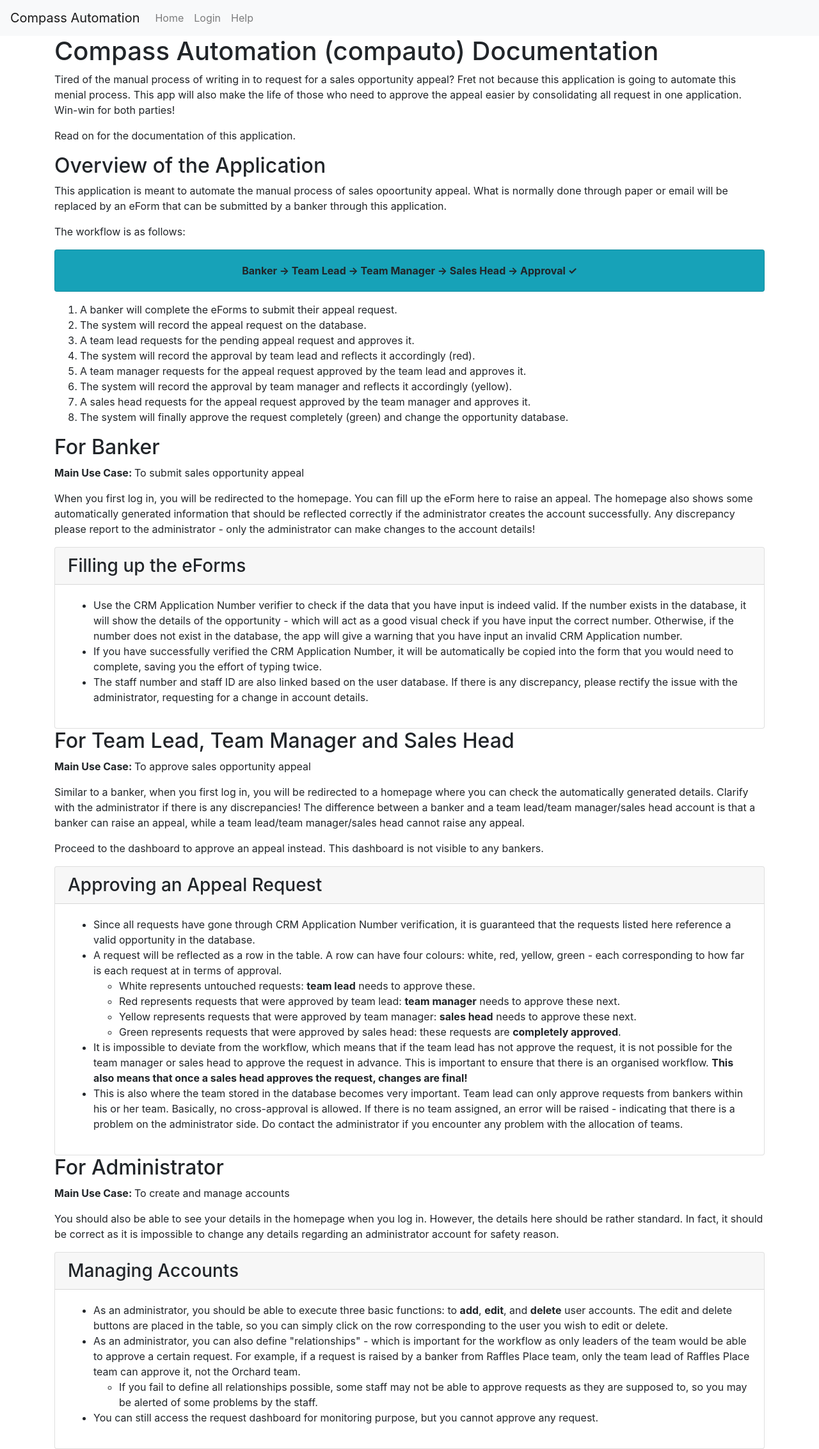
After one commit to wfxronald/compauto, a Flask app: page /help in a window 1280 px wide. The commit adds this page. Shown: the whole page at 64% size. Run offline with Flask 2, Linux system fonts and the light colour scheme; some libraries are stand-ins or nearby versions.

Commit message:
first draft of end-user documentation

```diff
--- a/main/routes.py
+++ b/main/routes.py
@@ -85,14 +85,14 @@ def login():
         if user is None or not user.check_password(form.password.data):
             flash('Invalid staff ID or password.')
             return redirect(url_for('login'))
+
         login_user(user, remember=form.remember_me.data)
-
         next_page = request.args.get('next')
         # Redirect to index if full URL is included to make the application more secure
         if not next_page or url_parse(next_page).netloc != '':
             next_page = url_for('index')
+        return redirect(next_page)
 
-        return redirect(next_page)
     return render_template('login.html', title='Sign In', form=form)
 
 
@@ -157,7 +157,7 @@ def dashboard():
             elif item.is_approved_by_teammanager:
                 return {'class': 'table-warning'}
             elif item.is_approved_by_teamlead:
-                return {'class': 'table-info'}
+                return {'class': 'table-danger'}
             else:
                 return {}
 
@@ -188,7 +188,14 @@ def approve():
             requester_team = User.query.filter_by(staff_id=req_to_be_approved.approving_teamlead_id).first().team
         else:  # Waiting to be approved by sales head, or already fully approved
             requester_team = User.query.filter_by(staff_id=req_to_be_approved.approving_teammanager_id).first().team
-        approver_team = Team.query.filter_by(from_team=requester_team).first().to_team
+
+        if user_team is None or requester_team is None:  # Admin forgets to assign a staff to a team
+            return None
+
+        approver = Team.query.filter_by(from_team=requester_team).first()
+        if approver is None:  # Admin forgets to create a relationship between two teams
+            return None
+        approver_team = approver.to_team
 
         return user_team == approver_team
 
@@ -201,8 +208,10 @@ def approve():
             flash('The request has been approved by Team Lead previously. Please push your Team Manager to approve.')
             return redirect(url_for('dashboard'))
 
-        # Check that team lead can only approve banker below him/her
-        if not can_approve(req_to_be_approved):
+        if can_approve(req_to_be_approved) is None:  # If admin forgets to set up, let user know
+            flash('An error has occurred on the administrator side. Please contact the administrator!')
+            return redirect(url_for('dashboard'))
+        elif not can_approve(req_to_be_approved):  # Check that team lead can only approve banker below him/her
             flash('You are not authorised to approve this request. Check again if you are approving the right request!')
             return redirect(url_for('dashboard'))
 
@@ -222,8 +231,10 @@ def approve():
             flash('The request has been approved by Team Manager previously. Please push your Sales Head to approve.')
             return redirect(url_for('dashboard'))
 
-        # Check that team manager can only approve team lead below him/her
-        if not can_approve(req_to_be_approved):
+        if can_approve(req_to_be_approved) is None:  # If admin forgets to set up, let user know
+            flash('An error has occurred on the administrator side. Please contact the administrator!')
+            return redirect(url_for('dashboard'))
+        elif not can_approve(req_to_be_approved):  # Check that team manager can only approve team lead below him/her
             flash('You are not authorised to approve this request. Check again if you are approving the right request!')
             return redirect(url_for('dashboard'))
 
@@ -246,8 +257,10 @@ def approve():
             flash('The request has been approved before. Cannot approve a request twice!')
             return redirect(url_for('dashboard'))
 
-        # Check that sales head can only approve team manager below him/her
-        if not can_approve(req_to_be_approved):
+        if can_approve(req_to_be_approved) is None:  # If admin forgets to set up, let user know
+            flash('An error has occurred on the administrator side. Please contact the administrator!')
+            return redirect(url_for('dashboard'))
+        elif not can_approve(req_to_be_approved):  # Check that sales head can only approve team manager below him/her
             flash('You are not authorised to approve this request. Check again if you are approving the right request!')
             return redirect(url_for('dashboard'))
 
@@ -553,3 +566,8 @@ def receiver():
     opp_serialized = selected_opp.__dict__
     opp_serialized.pop('_sa_instance_state')  # Remove the non-relevant key in the resulting dictionary
     return jsonify({"opp": opp_serialized, "success": True})
+
+
+@app.route('/help')
+def help():
+    return render_template('help.html', title='Documentation')
--- a/main/templates/base.html
+++ b/main/templates/base.html
@@ -48,6 +48,9 @@
                         <a class="nav-link" href="{{ url_for('logout') }}">Logout</a>
                     </li>
                 {% endif %}
+                <li class="nav-item">
+                    <a class="nav-link" href="{{ url_for('help') }}">Help</a>
+                </li>
             </ul>
         </div>
     </nav>
--- /dev/null
+++ b/main/templates/help.html
@@ -0,0 +1,147 @@
+{% extends "base.html" %}
+{% import 'bootstrap/form.html' as wtf %}
+
+{% block app_content %}
+    <h1>Compass Automation (compauto) Documentation</h1>
+    <p>
+        Tired of the manual process of writing in to request for a sales opportunity appeal? Fret not because this
+        application is going to automate this menial process. This app will also make the life of those who need to
+        approve the appeal easier by consolidating all request in one application. Win-win for both parties!
+    </p>
+    <p>
+        Read on for the documentation of this application.
+    </p>
+
+    <h2>Overview of the Application</h2>
+    <p>
+        This application is meant to automate the manual process of sales opoortunity appeal. What is normally done
+        through paper or email will be replaced by an eForm that can be submitted by a banker through this application.
+    </p>
+    <p>
+        The workflow is as follows:
+    </p>
+    <p class="card card-body bg-info" style="text-align: center">
+        <strong>Banker &rarr; Team Lead &rarr; Team Manager &rarr; Sales Head &rarr; Approval &check;</strong>
+    </p>
+    <ol>
+        <li>A banker will complete the eForms to submit their appeal request.</li>
+        <li>The system will record the appeal request on the database.</li>
+        <li>A team lead requests for the pending appeal request and approves it.</li>
+        <li>The system will record the approval by team lead and reflects it accordingly (red).</li>
+        <li>A team manager requests for the appeal request approved by the team lead and approves it.</li>
+        <li>The system will record the approval by team manager and reflects it accordingly (yellow).</li>
+        <li>A sales head requests for the appeal request approved by the team manager and approves it.</li>
+        <li>The system will finally approve the request completely (green) and change the opportunity database.</li>
+    </ol>
+
+    <h2>For Banker</h2>
+    <p><strong>Main Use Case: </strong>To submit sales opportunity appeal</p>
+    <p>
+        When you first log in, you will be redirected to the homepage. You can fill up the eForm here to raise an
+        appeal. The homepage also shows some automatically generated information that should be reflected correctly
+        if the administrator creates the account successfully. Any discrepancy please report to the administrator -
+        only the administrator can make changes to the account details!
+    </p>
+    <div class="card">
+        <h3 class="card-header">Filling up the eForms</h3>
+        <div class="card-body">
+            <ul>
+            <li>
+                Use the CRM Application Number verifier to check if the data that you have input is indeed valid. If
+                the number exists in the database, it will show the details of the opportunity - which will act as a
+                good visual check if you have input the correct number. Otherwise, if the number does not exist in the
+                database, the app will give a warning that you have input an invalid CRM Application number.
+            </li>
+            <li>
+                If you have successfully verified the CRM Application Number, it will be automatically be copied into
+                the form that you would need to complete, saving you the effort of typing twice.
+            </li>
+            <li>
+                The staff number and staff ID are also linked based on the user database. If there is any discrepancy,
+                please rectify the issue with the administrator, requesting for a change in account details.
+            </li>
+            </ul>
+        </div>
+    </div>
+
+    <h2>For Team Lead, Team Manager and Sales Head</h2>
+    <p><strong>Main Use Case: </strong>To approve sales opportunity appeal</p>
+    <p>
+        Similar to a banker, when you first log in, you will be redirected to a homepage where you can check the
+        automatically generated details. Clarify with the administrator if there is any discrepancies! The difference
+        between a banker and a team lead/team manager/sales head account is that a banker can raise an appeal, while
+        a team lead/team manager/sales head cannot raise any appeal.
+    </p>
+    <p>
+        Proceed to the dashboard to approve an appeal instead. This dashboard is not visible to any bankers.
+    </p>
+    <div class="card">
+        <h3 class="card-header">Approving an Appeal Request</h3>
+        <div class="card-body">
+            <ul>
+            <li>
+                Since all requests have gone through CRM Application Number verification, it is guaranteed that the
+                requests listed here reference a valid opportunity in the database.
+            </li>
+            <li>
+                A request will be reflected as a row in the table. A row can have four colours: white, red, yellow,
+                green - each corresponding to how far is each request at in terms of approval.
+                <ul>
+                    <li>White represents untouched requests: <strong>team lead</strong> needs to approve these.</li>
+                    <li>Red represents requests that were approved by team lead: <strong>team manager</strong> needs to approve these next.</li>
+                    <li>Yellow represents requests that were approved by team manager: <strong>sales head</strong> needs to approve these next.</li>
+                    <li>Green represents requests that were approved by sales head: these requests are <strong>completely approved</strong>.</li>
+                </ul>
+            </li>
+            <li>
+                It is impossible to deviate from the workflow, which means that if the team lead has not approve the
+                request, it is not possible for the team manager or sales head to approve the request in advance. This
+                is important to ensure that there is an organised workflow. <strong>This also means that once a sales
+                head approves the request, changes are final!</strong>
+            </li>
+            <li>
+                This is also where the team stored in the database becomes very important. Team lead can only approve
+                requests from bankers within his or her team. Basically, no cross-approval is allowed. If there is no
+                team assigned, an error will be raised - indicating that there is a problem on the administrator side.
+                Do contact the administrator if you encounter any problem with the allocation of teams.
+            </li>
+            </ul>
+        </div>
+    </div>
+
+    <h2>For Administrator</h2>
+    <p><strong>Main Use Case: </strong>To create and manage accounts</p>
+    <p>
+        You should also be able to see your details in the homepage when you log in. However, the details here should
+        be rather standard. In fact, it should be correct as it is impossible to change any details regarding an
+        administrator account for safety reason.
+    </p>
+    <div class="card">
+        <h3 class="card-header">Managing Accounts</h3>
+        <div class="card-body">
+            <ul>
+            <li>
+                As an administrator, you should be able to execute three basic functions: to <strong>add</strong>,
+                <strong>edit</strong>, and <strong>delete</strong> user accounts. The edit and delete buttons are
+                placed in the table, so you can simply click on the row corresponding to the user you wish to edit or
+                delete.
+            </li>
+            <li>
+                As an administrator, you can also define "relationships" - which is important for the workflow as only
+                leaders of the team would be able to approve a certain request. For example, if a request is raised by
+                a banker from Raffles Place team, only the team lead of Raffles Place team can approve it, not the
+                Orchard team.
+                <ul>
+                    <li>
+                        If you fail to define all relationships possible, some staff may not be able to approve requests
+                        as they are supposed to, so you may be alerted of some problems by the staff.
+                    </li>
+                </ul>
+            </li>
+            <li>
+                You can still access the request dashboard for monitoring purpose, but you cannot approve any request.
+            </li>
+            </ul>
+        </div>
+    </div>
+{% endblock %}
```
